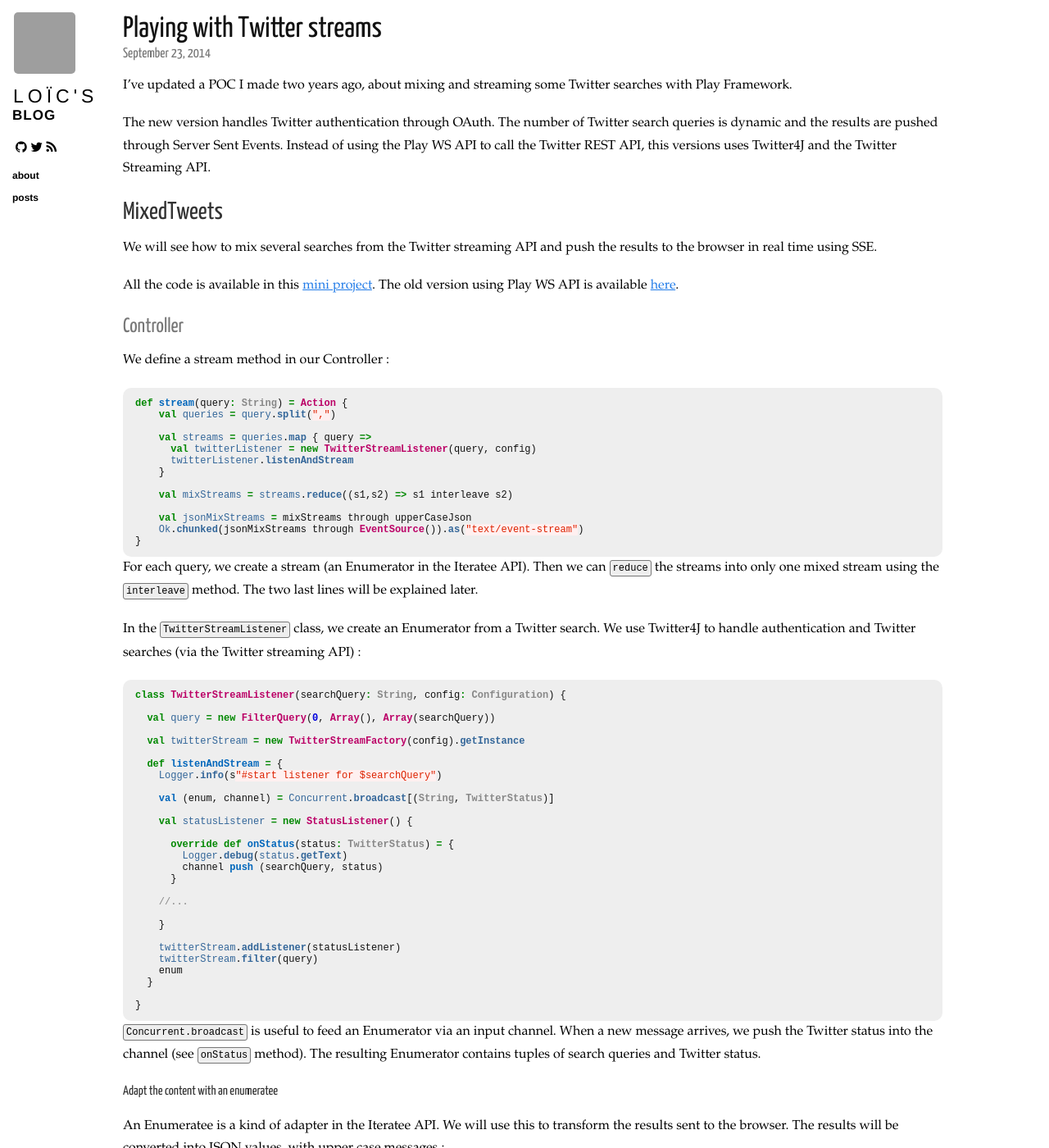
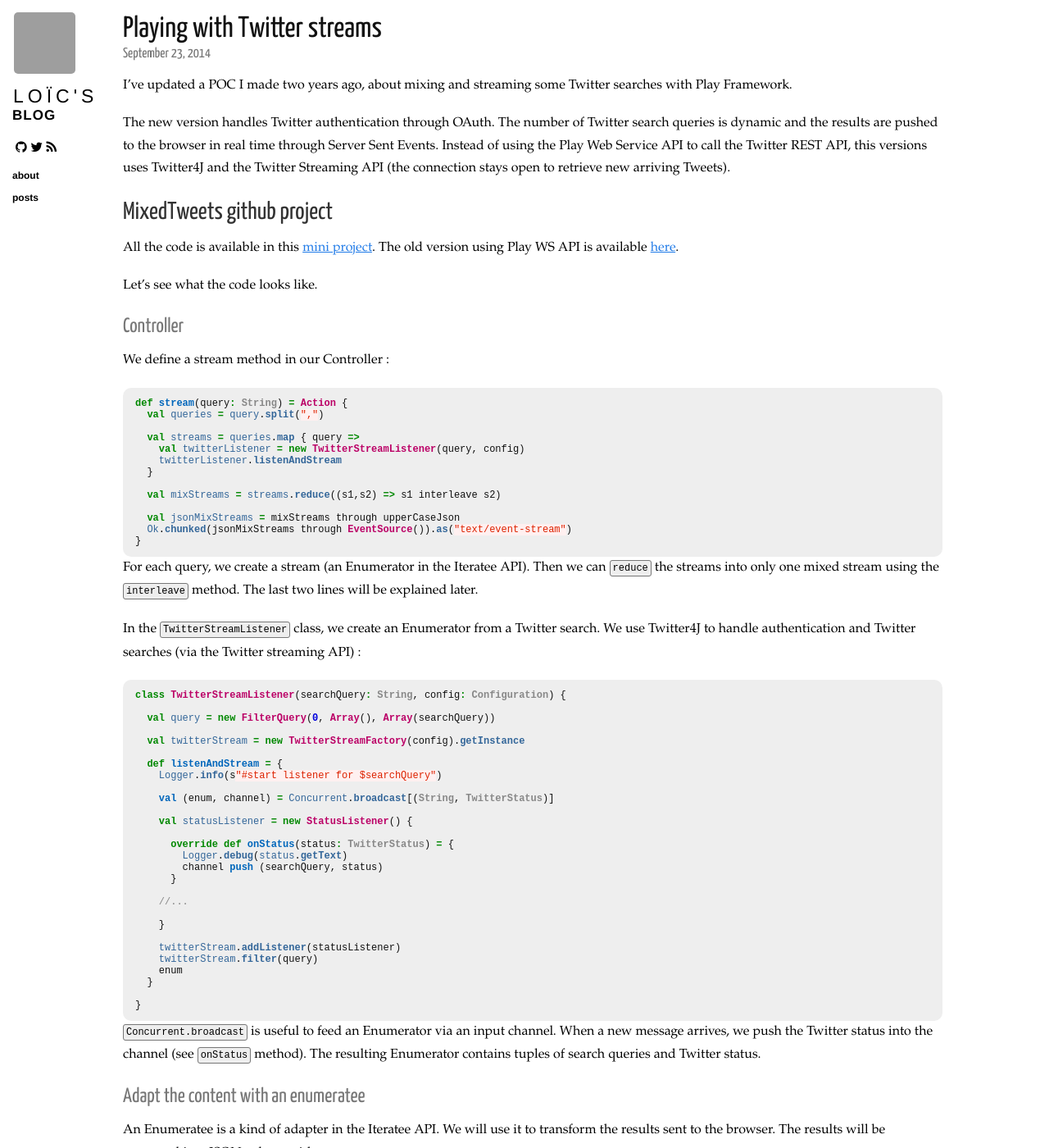
Before and after one commit to loicdescotte/loicdescotte.github.io, a Jekyll site: the page built from _posts/2014-09-23-mixtweets.md, in a window 1280 px wide and 1400 px high. Shown: the whole window at 82% size. Built offline with Jekyll 4.4.1, drawn with Linux system fonts in a browser that asks for light colours; nearby versions of some CDN libraries; Markdown is read by kramdown in place of the engine named in the settings; comment, search, counter and statistics services are not loaded; some of the changed text lies outside the part shown; grey boxes are pictures that could not be loaded.

Commit message:
relecture

```diff
--- a/_posts/2014-09-23-mixtweets.md
+++ b/_posts/2014-09-23-mixtweets.md
@@ -7,43 +7,43 @@ tags:
  - Streaming
  - Twitter
  - Iteratee
+ - Real time Web
 ---
-
 
 I've updated a POC I made two years ago, about mixing and streaming some Twitter searches with Play Framework.
 
-The new version handles Twitter authentication through OAuth. The number of Twitter search queries is dynamic and the results are pushed through Server Sent Events.
-Instead of using the Play WS API to call the Twitter REST API, this versions uses Twitter4J and the Twitter Streaming API.
+The new version handles Twitter authentication through OAuth. The number of Twitter search queries is dynamic and the results are pushed to the browser in real time through Server Sent Events.
+Instead of using the Play Web Service API to call the Twitter REST API, this versions uses Twitter4J and the Twitter Streaming API (the connection stays open to retrieve new arriving Tweets).
 
-## MixedTweets
-
-We will see how to mix several searches from the Twitter streaming API and push the results to the browser in real time using SSE.
+## MixedTweets github project
 
 All the code is available in this [mini project](https://github.com/loicdescotte/MixedTweets-2014).
 The old version using Play WS API is available [here](https://github.com/loicdescotte/Play2-MixedTweets).
 
-###Controller
+Let's see what the code looks like.
+
+### Controller
 
 We define a stream method in our Controller :
 
 {% highlight scala %}
 def stream(query: String) = Action {
-    val queries = query.split(",")
+  val queries = query.split(",")
 
-    val streams = queries.map { query =>
-      val twitterListener = new TwitterStreamListener(query, config)
-      twitterListener.listenAndStream
-    }
+  val streams = queries.map { query =>
+    val twitterListener = new TwitterStreamListener(query, config)
+    twitterListener.listenAndStream
+  }
 
-    val mixStreams = streams.reduce((s1,s2) => s1 interleave s2)
+  val mixStreams = streams.reduce((s1,s2) => s1 interleave s2)
 
-    val jsonMixStreams = mixStreams through upperCaseJson
-    Ok.chunked(jsonMixStreams through EventSource()).as("text/event-stream")
+  val jsonMixStreams = mixStreams through upperCaseJson
+  Ok.chunked(jsonMixStreams through EventSource()).as("text/event-stream")
 }
 {% endhighlight %}
 
 For each query, we create a stream (an Enumerator in the Iteratee API). Then we can `reduce` the streams into only one mixed stream using the `interleave` method.
-The two last lines will be explained later.
+The last two lines will be explained later.
 
 In the `TwitterStreamListener` class, we create an Enumerator from a Twitter search. We use Twitter4J to handle authentication and Twitter searches (via the Twitter streaming API) :
 
@@ -82,9 +82,9 @@ class TwitterStreamListener(searchQuery: String, config: Configuration) {
 When a new message arrives, we push the Twitter status into the channel (see `onStatus` method).
 The resulting Enumerator contains tuples of search queries and Twitter status.
 
-#### Adapt the content with an enumeratee
+### Adapt the content with an enumeratee
 
-An Enumeratee is a kind of adapter in the Iteratee API. We will use this to transform the results sent to the browser.
+An Enumeratee is a kind of adapter in the Iteratee API. We will use it to transform the results sent to the browser.
 The results will be converted into JSON values, with upper case messages :
 
 {% highlight scala %}
```
Also changed, not shown: other parts of _posts/2014-09-23-mixtweets.md (+1 -2 lines).
